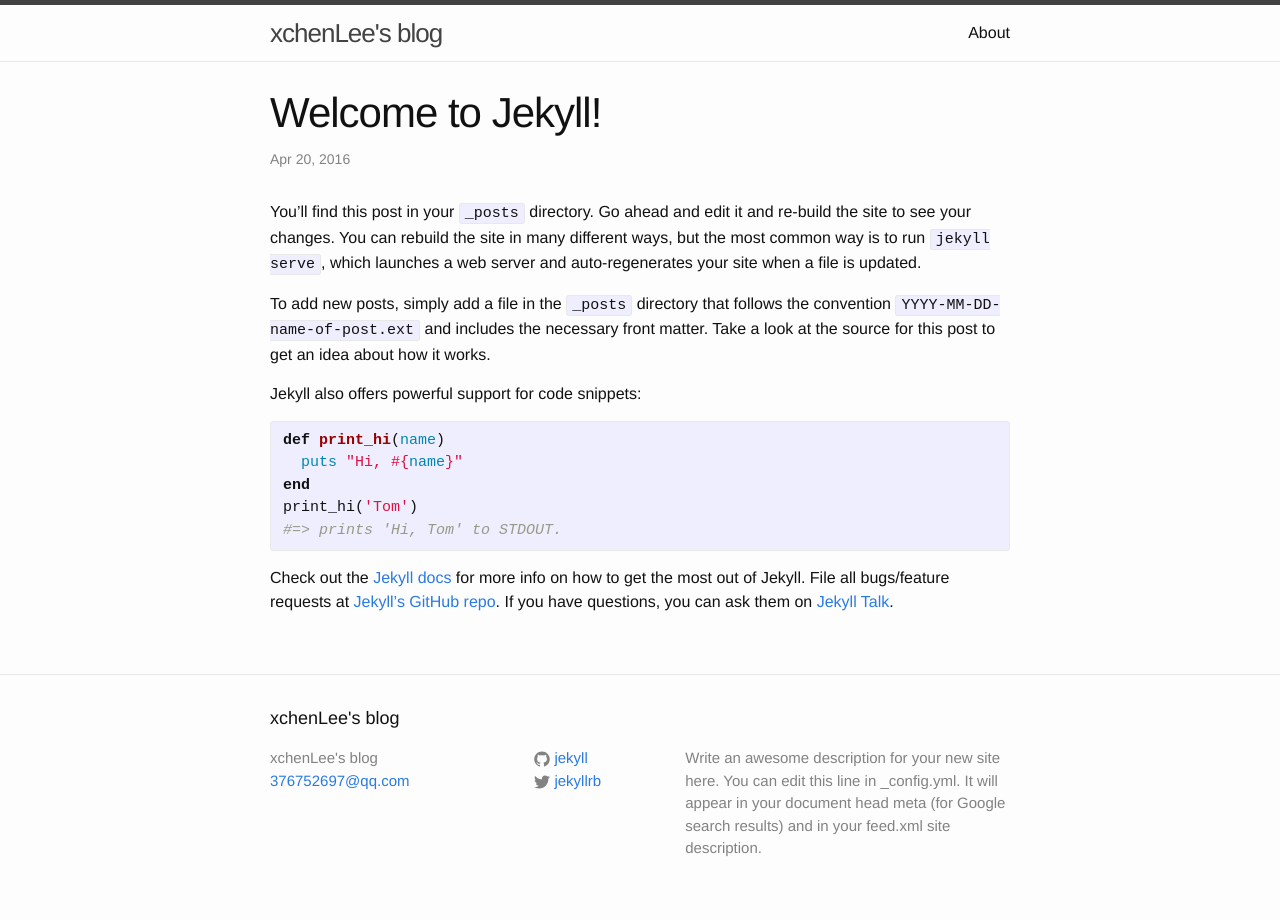
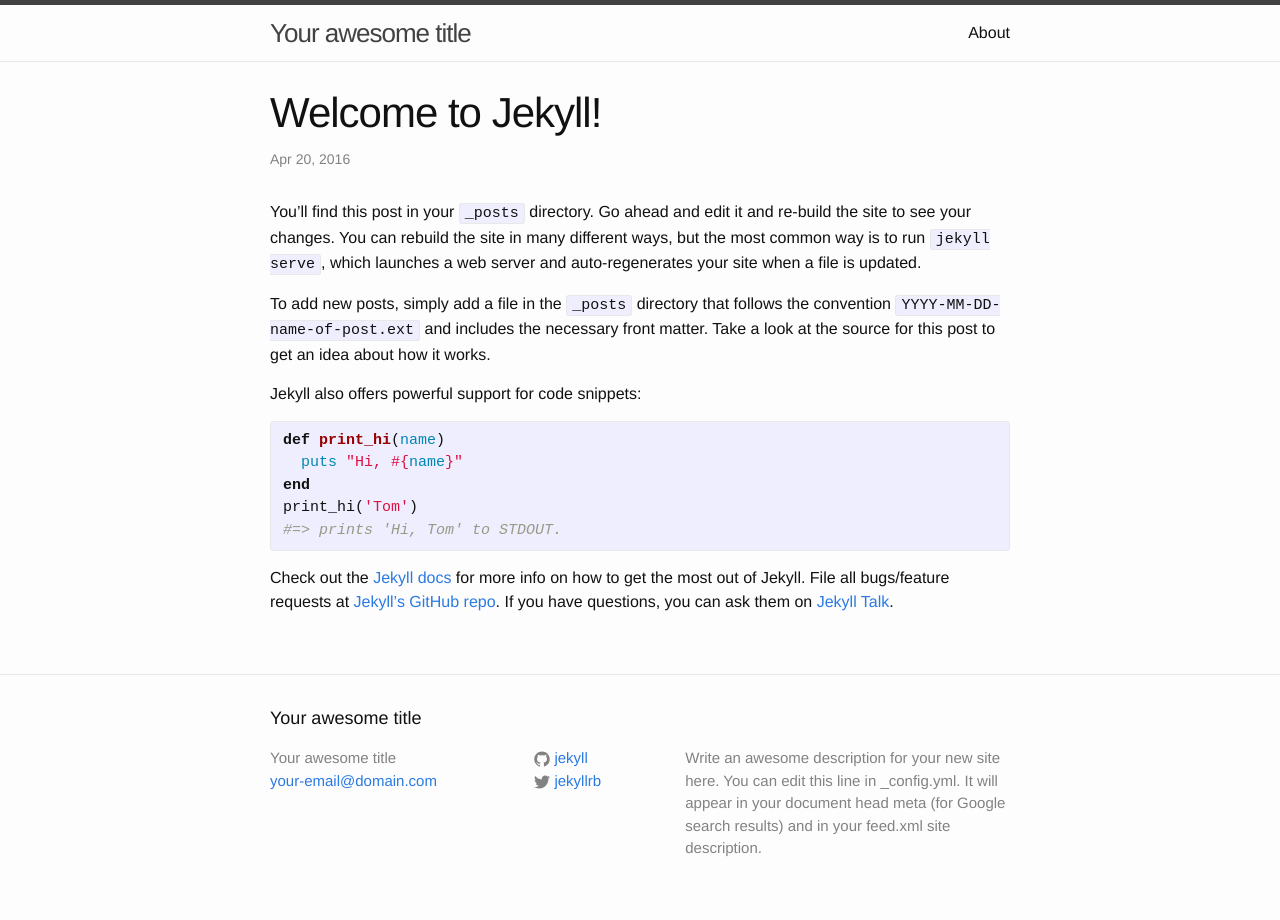
Before and after one commit to xchenLee/xchenLee.github.io, a Jekyll site: the page built from _posts/2016-04-20-welcome-to-jekyll.markdown, in a window 1280 px wide. Built offline with Jekyll 4.4.1, drawn with Linux system fonts in a browser that asks for light colours.

Commit message:
modify title

```diff
--- a/_config.yml
+++ b/_config.yml
@@ -6,8 +6,8 @@
 # 'jekyll serve'. If you change this file, please restart the server process.
 
 # Site settings
-title: xchenLee's blog
-email: 376752697@qq.com
+title: Your awesome title
+email: your-email@domain.com
 description: > # this means to ignore newlines until "baseurl:"
   Write an awesome description for your new site here. You can edit this
   line in _config.yml. It will appear in your document head meta (for
@@ -19,5 +19,3 @@ github_username:  jekyll
 
 # Build settings
 markdown: kramdown
-kramdown:
-input: GFM
--- a/_posts/2016-04-20-welcome-to-jekyll.markdown
+++ b/_posts/2016-04-20-welcome-to-jekyll.markdown
@@ -1,7 +1,7 @@
 ---
 layout: post
 title:  "Welcome to Jekyll!"
-date:   2016-04-20 16:05:35 +0800
+date:   2016-04-20 16:56:51 +0800
 categories: jekyll update
 ---
 You’ll find this post in your `_posts` directory. Go ahead and edit it and re-build the site to see your changes. You can rebuild the site in many different ways, but the most common way is to run `jekyll serve`, which launches a web server and auto-regenerates your site when a file is updated.
```
Also changed, not shown: 3 other files.
